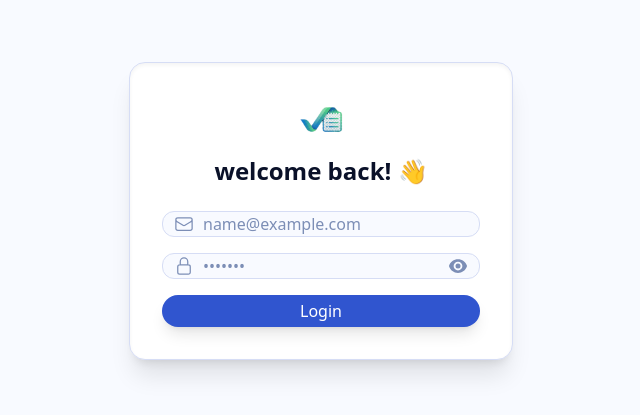
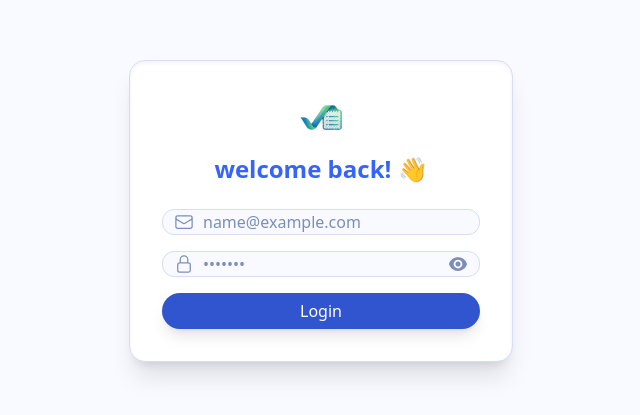
Before and after one commit to Eh-Ho/ToDo-app, a React (Vite) app in the folder todo-app/: page /login in a window 1280 px wide. Shown: the part 189-604 px from the top of the page, without its empty margins (319-959 px from the left). Built offline with nearby package versions, Linux system fonts and the light colour scheme.

Commit message:
minor modifications with text color

```diff
--- /dev/null
+++ b/todo-app/src/app/layouts/AppLayout.tsx
@@ -0,0 +1,9 @@
+import React from 'react'
+
+const AppLayout = () => {
+  return (
+    <div>AppLayout</div>
+  )
+}
+
+export default AppLayout
--- a/todo-app/src/components/UI/Anchor.tsx
+++ b/todo-app/src/components/UI/Anchor.tsx
@@ -10,7 +10,7 @@ const Anchor = ({text, href, children}:AnchorProps) => {
   return (
     <a
       href={href}
-      className="flex text-sm px-3.5 py-2.5 bg-primary rounded-full border border-muted  font-semibold text-white"
+      className="flex text-sm px-3.5 py-2.5 bg-primary font-medium hover:opacity-90 transition shadow-lg  rounded-full text-white"
     >
       {text}
       {children}
--- a/todo-app/src/components/UI/Button.tsx
+++ b/todo-app/src/components/UI/Button.tsx
@@ -6,7 +6,7 @@ interface ButtonProps extends ButtonHTMLAttributes<HTMLButtonElement> {
 const Button = ({ children, ...props }: ButtonProps) => {
   return (
     <button
-      className="bg-primary text-white font-medium hover:opacity-90 transition shadow-lg  rounded-full  px-5 py-1 cursor-pointer"
+      className="bg-primary text-white font-medium hover:opacity-90 transition shadow-lg  rounded-full  px-3.5 py-1.5 cursor-pointer"
       {...props}
     >
       {children}
--- a/todo-app/src/pages/auth/LoginPage.tsx
+++ b/todo-app/src/pages/auth/LoginPage.tsx
@@ -23,7 +23,7 @@ const LoginPage = () => {
       <div className="flex flex-col items-center w-full gap-6">
         <div className="flex flex-col items-center">
           <img alt="logo" className="h-15 w-auto" src={logo}></img>
-          <h2 className="text-content text-2xl font-bold">welcome back! 👋</h2>
+          <h2 className="text-accent text-2xl font-bold">welcome back! 👋</h2>
         </div>
         <form
           className="w-full flex flex-col gap-4"
--- a/todo-app/src/pages/auth/SignupPage.tsx
+++ b/todo-app/src/pages/auth/SignupPage.tsx
@@ -29,7 +29,7 @@ const SignupPage = () => {
       <div className="flex flex-col w-full gap-6">
         <div className="flex flex-col items-center">
           <img className="h-20 w-auto" src={logo}></img>
-          <h2 className="font-bold text-2xl text-content">TODOIFY</h2>
+          <h2 className="font-bold text-2xl text-accent">TODOIFY</h2>
         </div>
         <form className="flex flex-col gap-4" onSubmit={handleSubmit(onSubmit)}>
           <TextField
```
